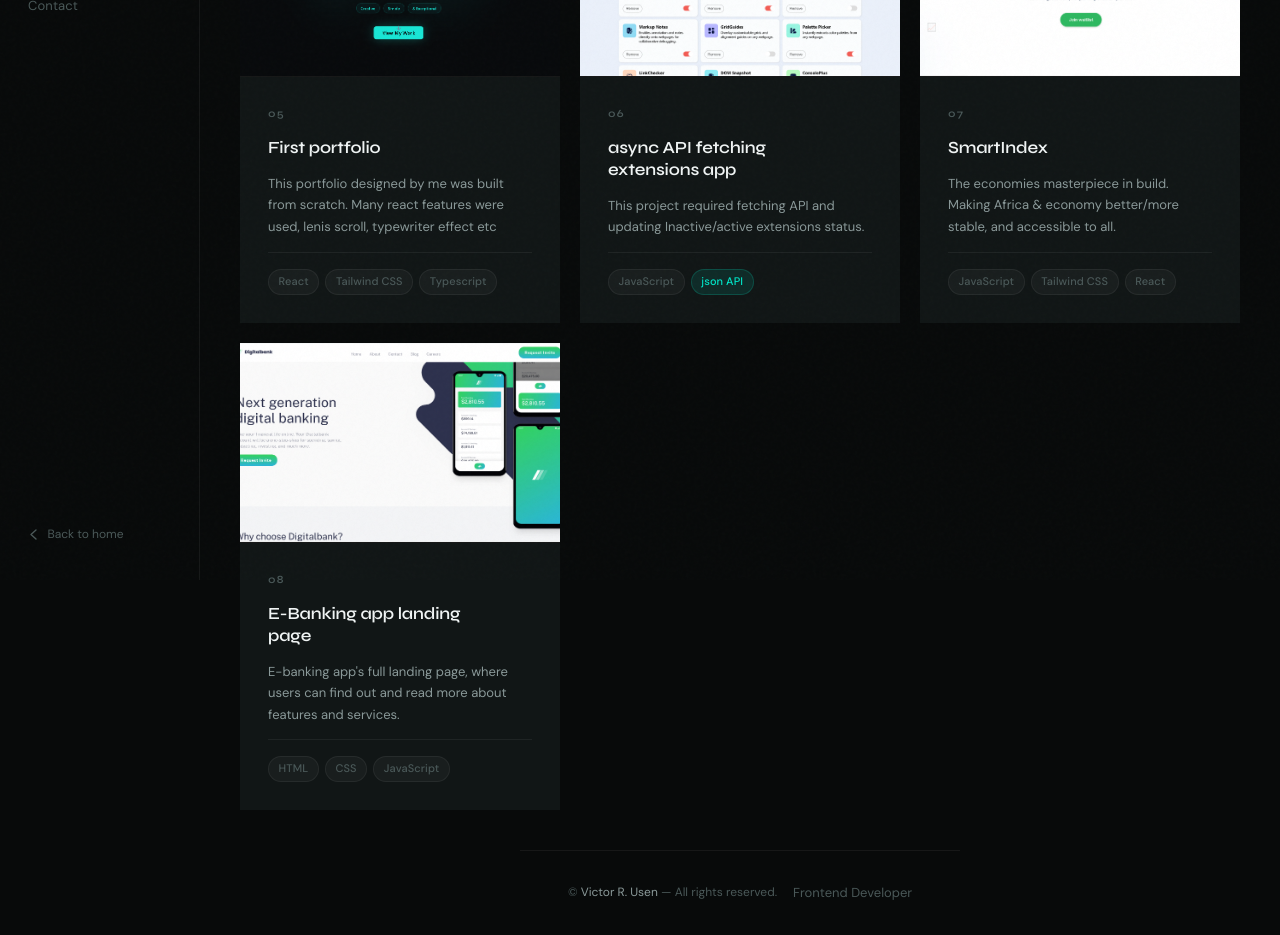
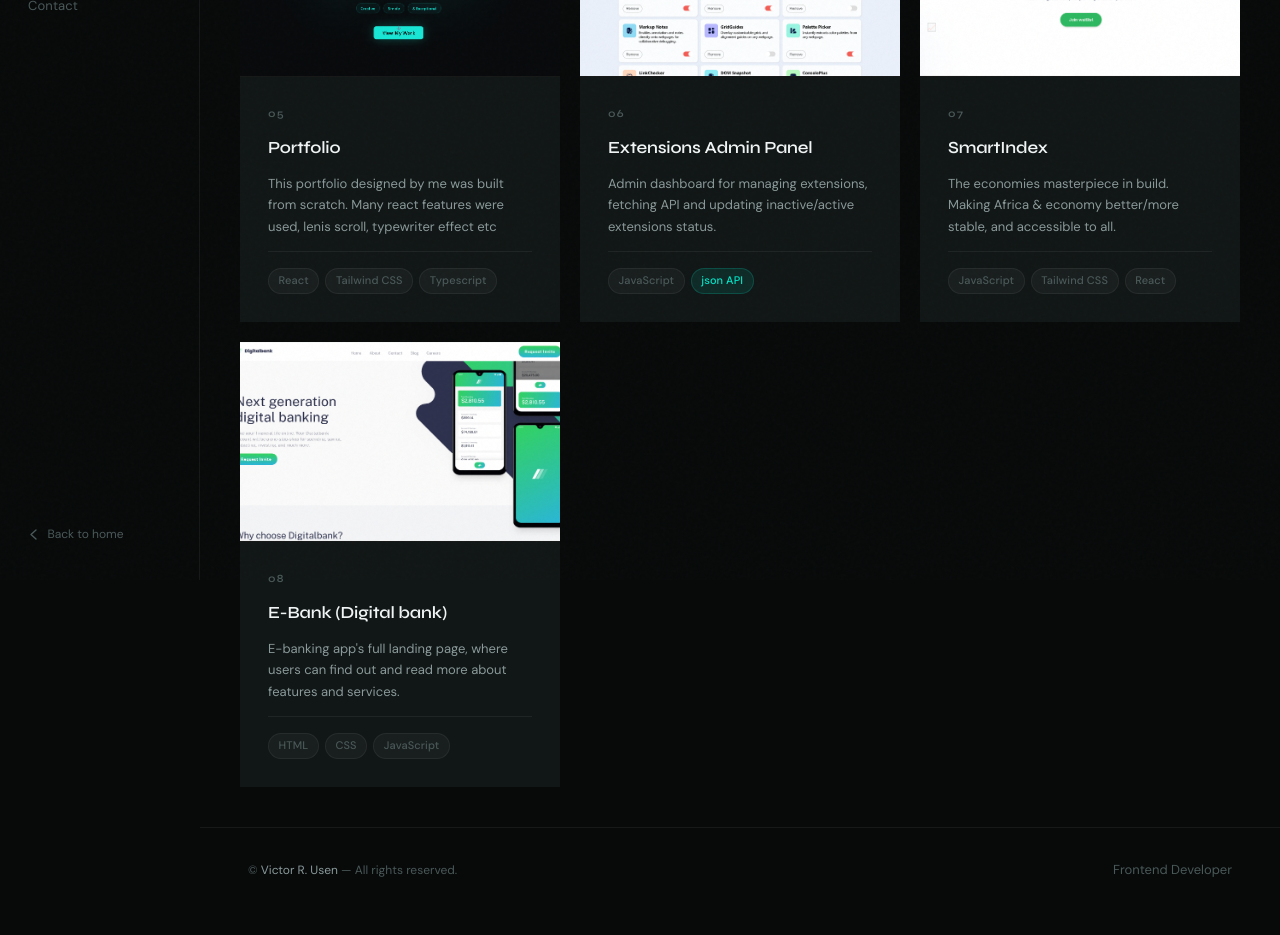
Before and after one commit to victusen/portfolio, a Next.js app in the folder portfolio-nextjs/: page /work in a window 1280 px wide. Shown: the part 220-1155 px from the top of the page. After the commit the page ends 1133 px from the top, so only its background shows below. Built offline with nearby package versions, Linux system fonts and the light colour scheme.

Commit message:
worked on other things like...

```diff
--- a/portfolio-nextjs/src/app/globals.css
+++ b/portfolio-nextjs/src/app/globals.css
@@ -53,7 +53,7 @@
 }
 
 html {
-  /* scroll-behavior: smooth; -- Removed for Lenis conflict */
+  scroll-behavior: auto;
   -webkit-font-smoothing: antialiased;
   -moz-osx-font-smoothing: grayscale;
 }
@@ -1178,8 +1178,8 @@ footer {
   justify-content: space-between;
   gap: 1rem;
   flex-wrap: wrap;
-  max-width: 1200px;
-  margin: 0 auto;
+  max-width: 100%;
+  margin: 0 0;
 }
 
 .footer-copy {
@@ -1256,7 +1256,6 @@ footer {
 
 /* MOBILE MENU */
 .mobile-menu {
-  display: none;
   position: fixed;
   inset: 0;
   background: var(--bg-void);
--- a/portfolio-nextjs/src/components/Header.tsx
+++ b/portfolio-nextjs/src/components/Header.tsx
@@ -1,12 +1,18 @@
+"use client";
 import Link from "next/link";
+import { useState } from "react";
 
 function Header() {
 
+    const [open, setOpen] = useState(false);
+
+    const toggle = () => setOpen(!open);
+
     return (
         <>
-            <nav className="nav" id="nav">
+            <nav className="nav" id="hero">
                 <div className="nav-inner">
-                <a href="#hero" className="nav-logo">Mr. <span>Vic</span></a>
+                    <Link href="#hero" className="nav-logo">Mr. <span>Vic</span></Link>
                     <ul className="nav-links">
                     <li><Link href="#about">About</Link></li>
                     <li><Link href="#skills">Skills</Link></li>
@@ -14,21 +20,23 @@ function Header() {
                     </ul>
                     <div className="nav-right">
                     <Link href="#contact" className="btn btn-primary">Get In Touch</Link>
-                <button className="hamburger" id="hamburger" aria-label="Open menu">
-                    <span></span><span></span><span></span>
+                    <button onClick={toggle} className="hamburger" id="hamburger" aria-label="Open menu">
+                        <span></span>
+                        <span></span>
+                        <span></span>
                     </button>
                     </div>
                 </div>
             </nav>
 
             {/* Mobile Menu */}
-            <div className="mobile-menu" id="mobileMenu">
-                <button className="mobile-close" id="mobileClose" aria-label="Close menu">✕</button>
+            {open && <div className="fixed inset-0 bg-black/70 backdrop-blur-sm z-200 flex justify-center items-center flex-col gap-10" id="">
+                <button onClick={toggle} className="mobile-close" id="mobileClose" aria-label="Close menu">✕</button>
                 <Link href="#about">About</Link>
                 <Link href="#skills">Skills</Link>
                 <Link href="#projects">Projects</Link>
                 <Link href="#contact">Contact</Link>
-            </div>
+            </div>}
         </>
     )
 }
--- a/portfolio-nextjs/src/components/Hero.tsx
+++ b/portfolio-nextjs/src/components/Hero.tsx
@@ -1,4 +1,5 @@
-
+import Image from "next/image";
+import vicsPhoto from "../../public/assets/pfp/vics-photo.png";
 
 function Hero() {
 
@@ -10,7 +11,7 @@ function Hero() {
 
         <div className="hero-content">
           <div className="hero-status">
-          {/* <img src="assets/pfp/vics-picture.png" alt="Victor R. Usen" class="hero-pfp">  */}
+          <Image src={vicsPhoto} alt="Victor R. Usen" className="hero-pfp" width={128} height={128} loading="eager" />
           {/* <div className="status-dot"></div> */}
           <span className="eyebrow">available to work</span>
           </div>
--- a/portfolio-nextjs/src/components/Sidebar.tsx
+++ b/portfolio-nextjs/src/components/Sidebar.tsx
@@ -4,7 +4,7 @@ function Sidebar() {
     return (
         <>
             <aside className="sidebar">
-                <Link href="/" className="sidebar-logo">Mr.<span>Vic</span></Link>
+                <Link href="/" className="sidebar-logo">Mr.<span> Vic</span></Link>
 
                 <ul className="sidebar-nav">
                     <li><Link href="/#about">About</Link></li>
--- a/portfolio-nextjs/src/components/SmoothScroll.tsx
+++ b/portfolio-nextjs/src/components/SmoothScroll.tsx
@@ -5,9 +5,9 @@ export default function SmoothScroll({children}: {children: React.ReactNode}) {
     const easeFunction = (t: number) => Math.min(1, 1.001 - Math.pow(2, -10 * t));
     return (
         <ReactLenis root options={{
-            lerp: 0.1,
-            duration: 2,
-            wheelMultiplier: 1,
+            lerp: 0.2,
+            duration: 1.6,
+            wheelMultiplier: 0.5,
             touchMultiplier: 2,
             smoothWheel: true,
             easing: easeFunction,
--- a/portfolio-nextjs/src/components/Work.tsx
+++ b/portfolio-nextjs/src/components/Work.tsx
@@ -20,7 +20,7 @@ export default function Work() {
 
                 <div className="projects-more reveal">
                 <div className="hairline"></div>
-                <a href="projects/" className="btn btn-ghost">
+                <a href="/work" className="btn btn-ghost">
                     See All Projects
                     <svg width="14" height="14" viewBox="0 0 14 14" fill="none"><path d="M3.5 10.5l7-7M5.5 3.5h5v5" stroke="currentColor" strokeWidth="1.5" strokeLinecap="round" strokeLinejoin="round"/></svg>
                 </a>
--- a/portfolio-nextjs/src/lib/projects.ts
+++ b/portfolio-nextjs/src/lib/projects.ts
@@ -64,7 +64,7 @@ export const allProjects: Project[] = [
   {
     id: 5,
     index: "05",
-    title: "First portfolio",
+    title: "Portfolio",
     desc: "This portfolio designed by me was built from scratch. Many react features were used, lenis scroll, typewriter effect etc",
     tags: ["React", "Tailwind CSS", "Typescript"],
     badge: null,
@@ -78,8 +78,8 @@ export const allProjects: Project[] = [
   {
     id: 6,
     index: "06",
-    title: "async API fetching extensions app",
-    desc: "This project required fetching API and updating Inactive/active extensions status.",
+    title: "Extensions Admin Panel",
+    desc: "Admin dashboard for managing extensions, fetching API and updating inactive/active extensions status.",
     tags: ["JavaScript"],
     badge: "json API",
     // year: 2024,
@@ -105,7 +105,7 @@ export const allProjects: Project[] = [
   {
     id: 8,
     index: "08",
-    title: "E-Banking app landing page",
+    title: "E-Bank (Digital bank)",
     desc: "E-banking app's full landing page, where users can find out and read more about features and services.",
     tags: ["HTML", "CSS", "JavaScript"],
     badge: null,
@@ -115,19 +115,5 @@ export const allProjects: Project[] = [
     image: "/assets/digital-bank.png",
     isFeatured: false,
     onlyFeatured: false
-  },
-
-
-  // {
-  //   id: 8,
-  //   title: "E-Banking app landing page",
-  //   desc: "The full landing page of an e-banking app, where users can find out and learn more about the app.",
-  //   tags: ["HTML", "CSS", "JavaScript"],
-  //   badge: null,
-  //   year: 2024,
-  //   url: "#",
-  //   thumb: "t-blog",
-  //   image: "../assets/digital-bank1.png"
-  // },
-
+  }
 ];
```
Lines whose indentation alone changed are shown as unchanged.
